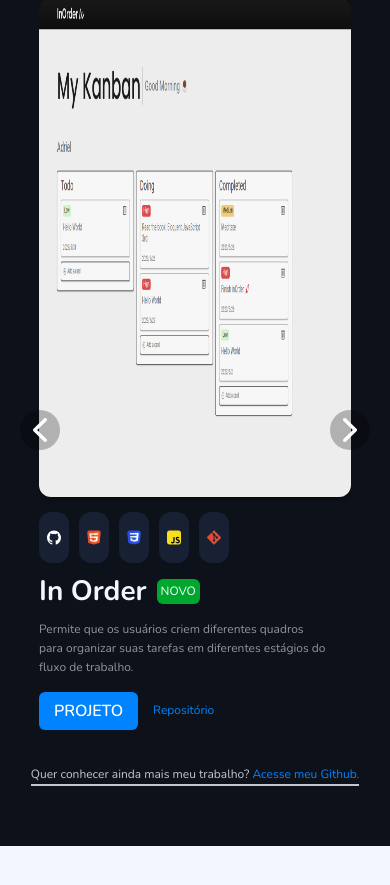
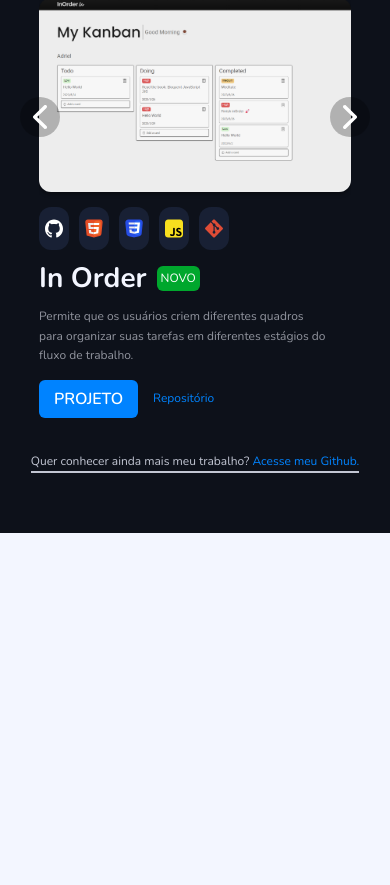
Before and after one commit to adriel-mp3/portifolio, a plain HTML site: page index.html in a window 390 px wide. Shown: the part 800-1685 px from the top of the page. Drawn offline with nearby package versions, Linux system fonts and the light colour scheme.

Commit message:
:bug: fix(css/projects): stretched images on mobile

```diff
--- a/css/projects/slide.css
+++ b/css/projects/slide.css
@@ -30,6 +30,7 @@
 .slide-img {
   border-radius: 12px;
   box-shadow: 0 2px 4px rgba(0, 0, 0, .4);
+  height: auto !important;
 }
 
 .slide-img:hover {
@@ -178,6 +179,12 @@
   }
   .stacks {
     order: 0;
+    justify-content: center;
+    align-items: center;
+  }
+
+  .stacks li {
+    padding: 4px 6px;
   }
 }
 
```
